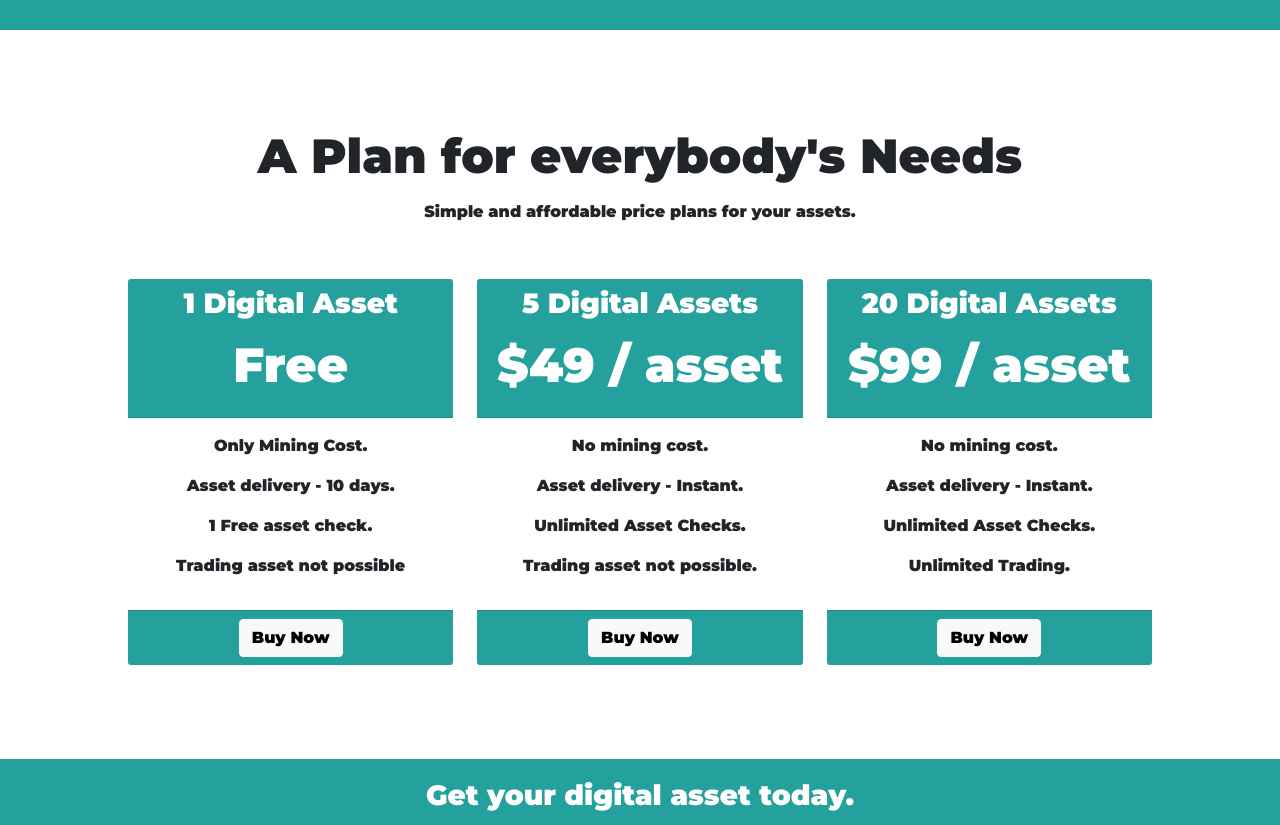
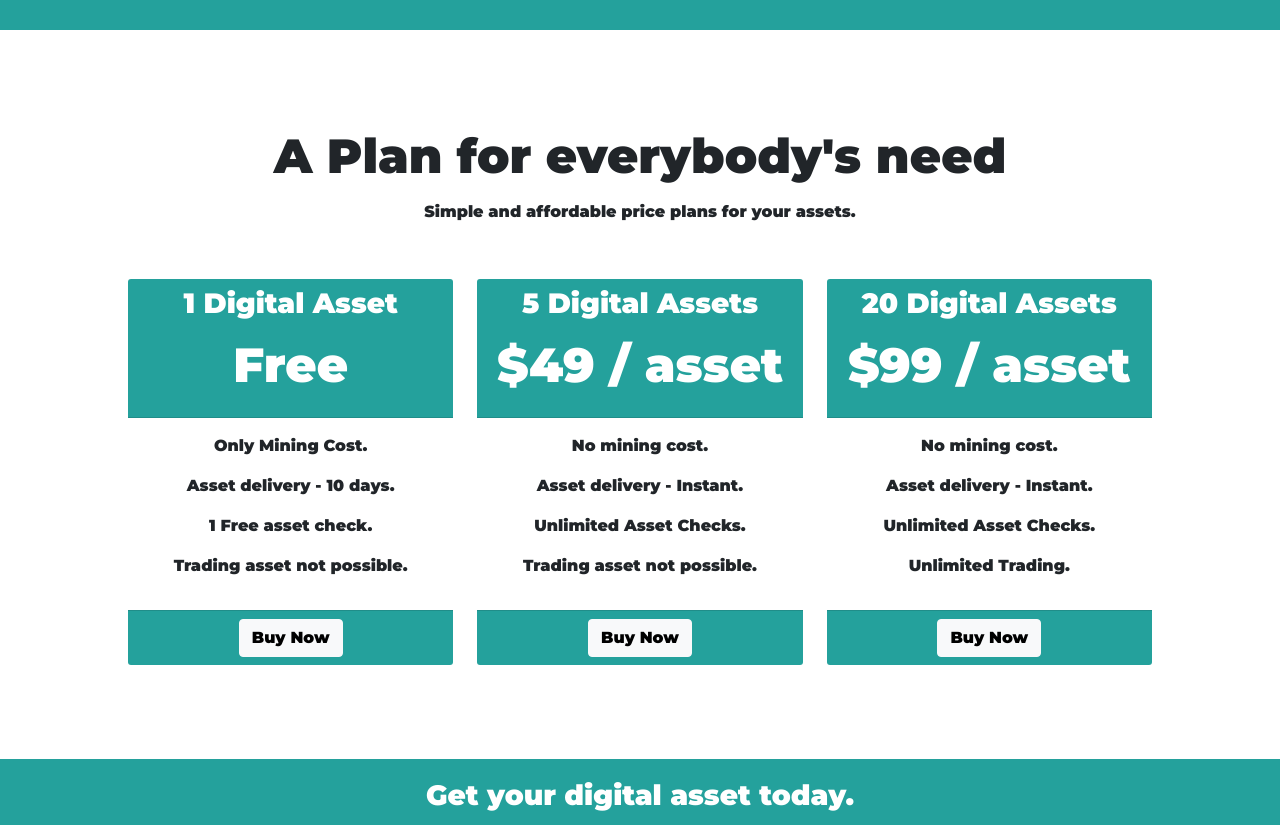
Before and after one commit to akshay-shah/Blockchain-Estate, a plain HTML site: page index.html in a window 1280 px wide. Shown: the part 2040-2865 px from the top of the page. Drawn offline with nearby package versions, Linux system fonts and the light colour scheme.

Commit message:
grammatical errors correccted

```diff
--- a/index.html
+++ b/index.html
@@ -194,7 +194,7 @@
 
     <section id="pricing">
       <div class="pricing-header">
-        <h2>A Plan for everybody's Needs</h2>
+        <h2>A Plan for everybody's need</h2>
         <p>Simple and affordable price plans for your assets.</p>
       </div>
 
@@ -208,7 +208,7 @@
             <p>Only Mining Cost.</p>
             <p>Asset delivery - 10 days.</p>
             <p>1 Free asset check.</p>
-            <p>Trading asset not possible</p>
+            <p>Trading asset not possible.</p>
           </div>
           <div class="card-footer">
             <button type="button" class="btn btn-light">Buy Now</button>
```
